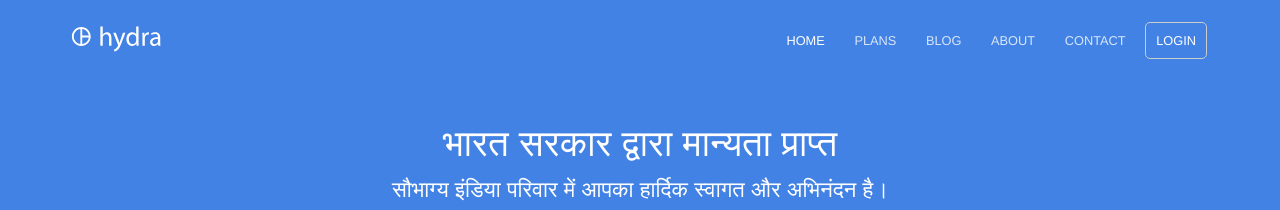
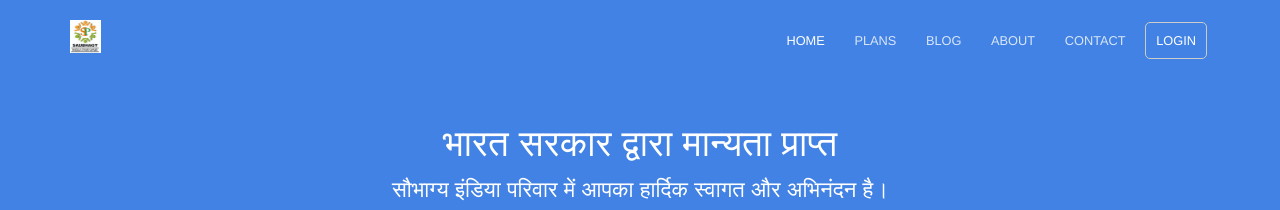
Before and after one commit to saubhagyaindia/saubhagyaindia-website, a Jekyll site: the page built from index.html, in a window 1280 px wide. Shown: the top 210 px of the page. Built offline with Jekyll 4.4.1, drawn with Linux system fonts in a browser that asks for light colours.

Commit message:
Update default.html

```diff
--- a/_layouts/default.html
+++ b/_layouts/default.html
@@ -23,7 +23,7 @@
 	<body>
 		<header>
 			<div class="container">
-				<div class="company-name"><a href="{{ site.baseurl }}/"><img src="{{ site.baseurl }}/images/logo.svg" alt="Hydra Logo" width="95" height="33" /></a></div>
+				<div class="company-name"><a href="{{ site.baseurl }}/"><img src="{{ site.baseurl }}/images/logo.jpg" alt="Hydra Logo" width="95" height="33" /></a></div>
 				{% include navigation.html %}
 			</div>
 		</header>
```
